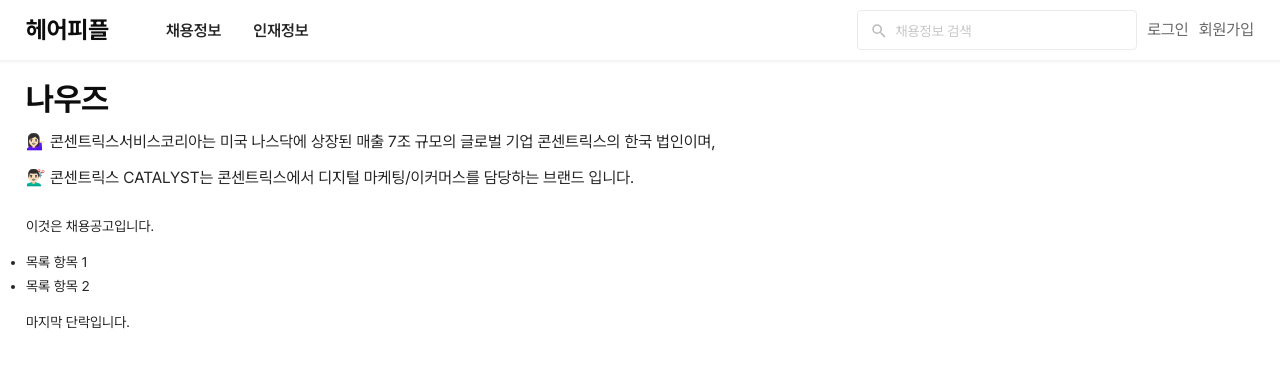
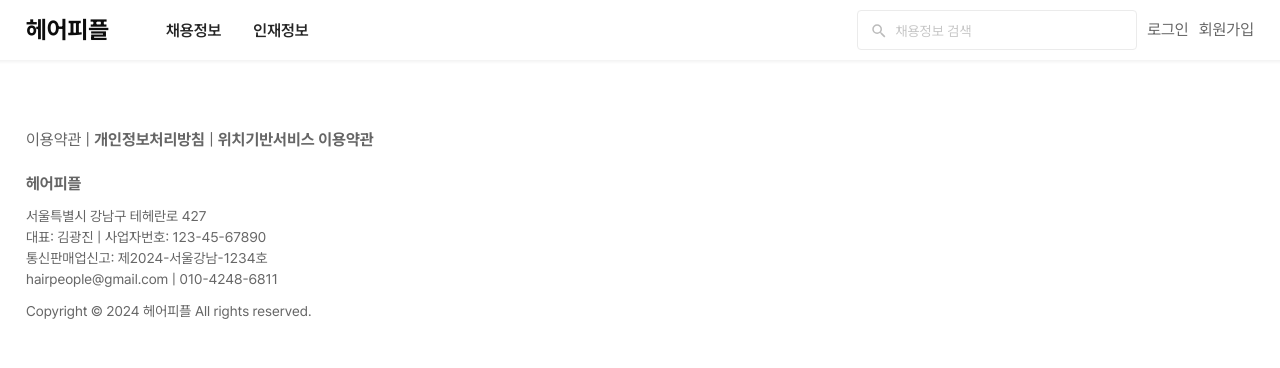
Before and after one commit to heygwangjin/hirehair, a SvelteKit app: page / in a window 1280 px wide. Shown: the top 368 px of the page. Built offline with nearby package versions, Linux system fonts and the light colour scheme; no server answers.

Commit message:
style: Add footer
* chore: Add Section component

* chore: Add Footer

```diff
--- /dev/null
+++ b/src/lib/components/Section.svelte
@@ -0,0 +1,28 @@
+<script lang="ts">
+	import type { Snippet } from 'svelte';
+
+	let { children }: { children?: Snippet } = $props();
+</script>
+
+<section>
+	<div class="inner">{@render children?.()}</div>
+</section>
+
+<style>
+	section {
+		position: relative;
+		padding: 2.4rem 0;
+	}
+
+	section::after {
+		content: '';
+		display: table;
+		clear: both;
+	}
+
+	@media screen and (min-width: 1024px) {
+		section {
+			padding: 4.8rem 0;
+		}
+	}
+</style>
--- a/src/lib/styles/base.css
+++ b/src/lib/styles/base.css
@@ -87,10 +87,6 @@
 	color: var(--hp-fg-1);
 }
 
-strong {
-	font-weight: 400;
-}
-
 kbd {
 	font-family: var(--hp-font-family-ui);
 }
--- a/src/routes/+page.svelte
+++ b/src/routes/+page.svelte
@@ -1,15 +1,21 @@
-<h1>나우즈</h1>
-<p>
-	💁🏻‍♀️ 콘센트릭스서비스코리아는 미국 나스닥에 상장된 매출 7조 규모의 글로벌 기업 콘센트릭스의 한국
-	법인이며,
-</p>
-<p>💇🏻‍♂️ 콘센트릭스 CATALYST는 콘센트릭스에서 디지털 마케팅/이커머스를 담당하는 브랜드 입니다.</p>
+<script lang="ts">
+	import Footer from './_home/Footer.svelte';
+</script>
 
-<blockquote>
-	<p>이것은 채용공고입니다.</p>
-	<ul>
-		<li>목록 항목 1</li>
-		<li>목록 항목 2</li>
-	</ul>
-	<p>마지막 단락입니다.</p>
-</blockquote>
+<svelte:head>
+	<title>헤어피플 | 미용사 구인 구직 사이트</title>
+
+	<meta
+		name="description"
+		content="헤어피플은 미용실에서 일하고 싶은 미용사들과 미용사를 구인하는 미용실들을 연결해드립니다."
+	/>
+	<meta
+		name="keywords"
+		content="미용사, 미용실, 구인, 구직, 취업, 채용, 구직사이트, 구인사이트, 미용사구인, 미용사구직, 미용실구인, 미용실구직, 헤어인잡, 미용커플"
+	/>
+</svelte:head>
+
+<div>
+	<h1 class="visually-hidden">헤어피플</h1>
+	<Footer />
+</div>
--- /dev/null
+++ b/src/routes/_home/Footer.svelte
@@ -0,0 +1,93 @@
+<script lang="ts">
+	import Section from '$lib/components/Section.svelte';
+</script>
+
+<Section>
+	<div class="policy">
+		<a href="/policy/tos">이용약관</a>
+		<span>|</span>
+		<a href="/policy/privacy">
+			<strong>개인정보처리방침</strong>
+		</a>
+		<span>|</span>
+		<a href="/policy/location">
+			<strong>위치기반서비스 이용약관</strong>
+		</a>
+	</div>
+
+	<address>
+		<strong>헤어피플</strong>
+		<span> 서울특별시 강남구 테헤란로 427 </span>
+		<div>
+			<span> 대표: 김광진 </span>
+			<span>|</span>
+			<span>사업자번호: 123-45-67890</span>
+		</div>
+		<span>통신판매업신고: 제2024-서울강남-1234호</span>
+		<div>
+			<a href="mailto:hairpeople@gmail.com">hairpeople@gmail.com</a>
+			<span>|</span>
+			<a href="tel:+821042486811">010-4248-6811</a>
+		</div>
+		<span class="copyright">Copyright © 2024 헤어피플 All rights reserved.</span>
+	</address>
+</Section>
+
+<style>
+	address {
+		display: flex;
+		flex-direction: column;
+		font-style: normal;
+		text-align: center;
+		color: var(--hp-fg-3);
+		margin-top: 2rem;
+
+		strong {
+			margin-bottom: 1rem;
+			font-size: var(--hp-font-size-body-small);
+		}
+	}
+
+	span {
+		margin: 0;
+		color: var(--hp-fg-3);
+	}
+
+	a {
+		text-decoration: none;
+		color: var(--hp-fg-3);
+
+		strong {
+			font-weight: bold;
+		}
+	}
+
+	.copyright {
+		margin-top: 0.8em;
+	}
+
+	.policy {
+		text-align: center;
+		font-size: var(--hp-font-size-body-small);
+	}
+
+	@media screen and (min-width: 1024px) {
+		address {
+			text-align: left;
+			font-size: var(--hp-font-size-body-small);
+
+			strong {
+				font-size: var(--hp-font-size-body);
+			}
+		}
+
+		strong {
+			margin-bottom: 1.2rem;
+		}
+
+		.policy {
+			text-align: left;
+			font-size: var(--hp-font-size-body);
+		}
+	}
+</style>
```
